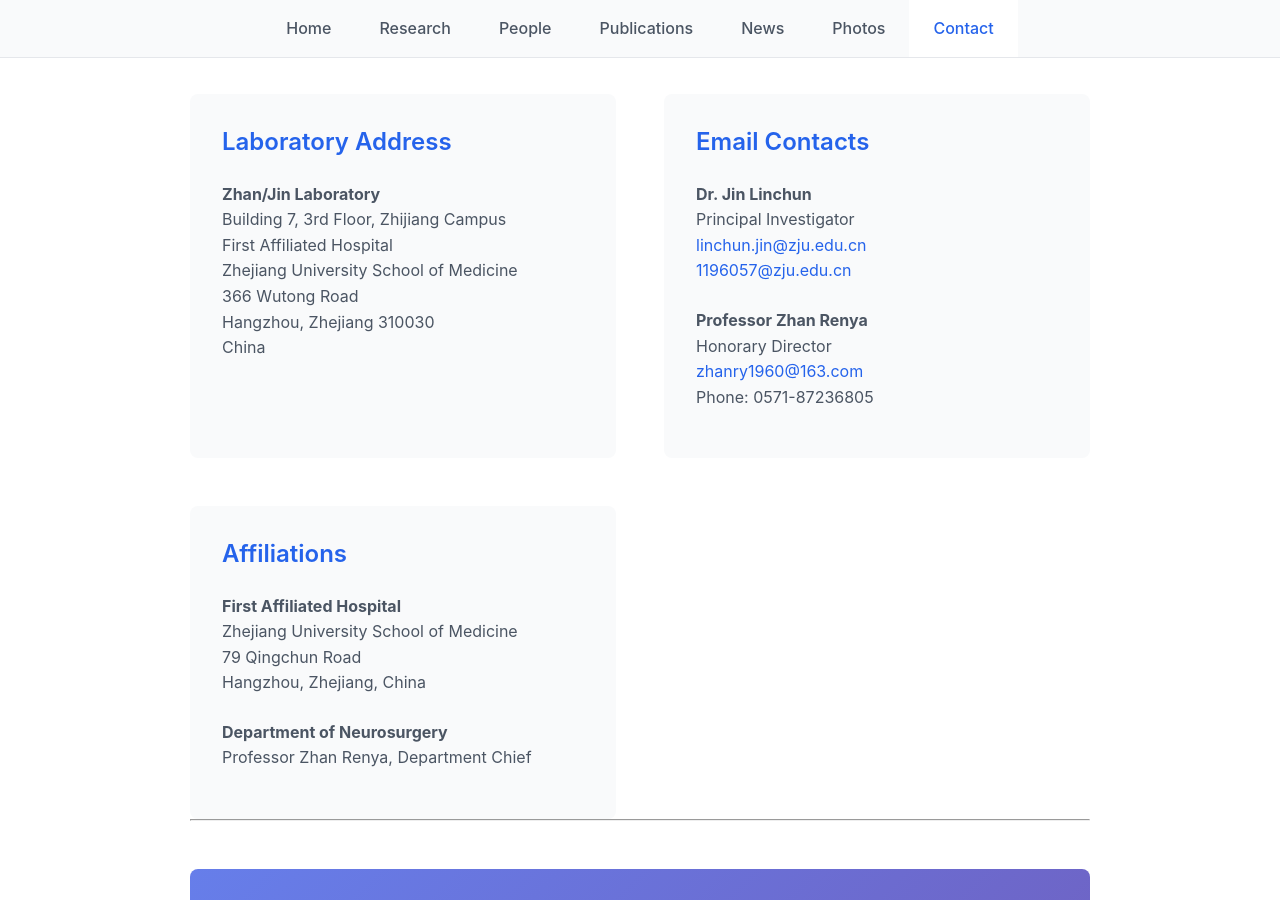
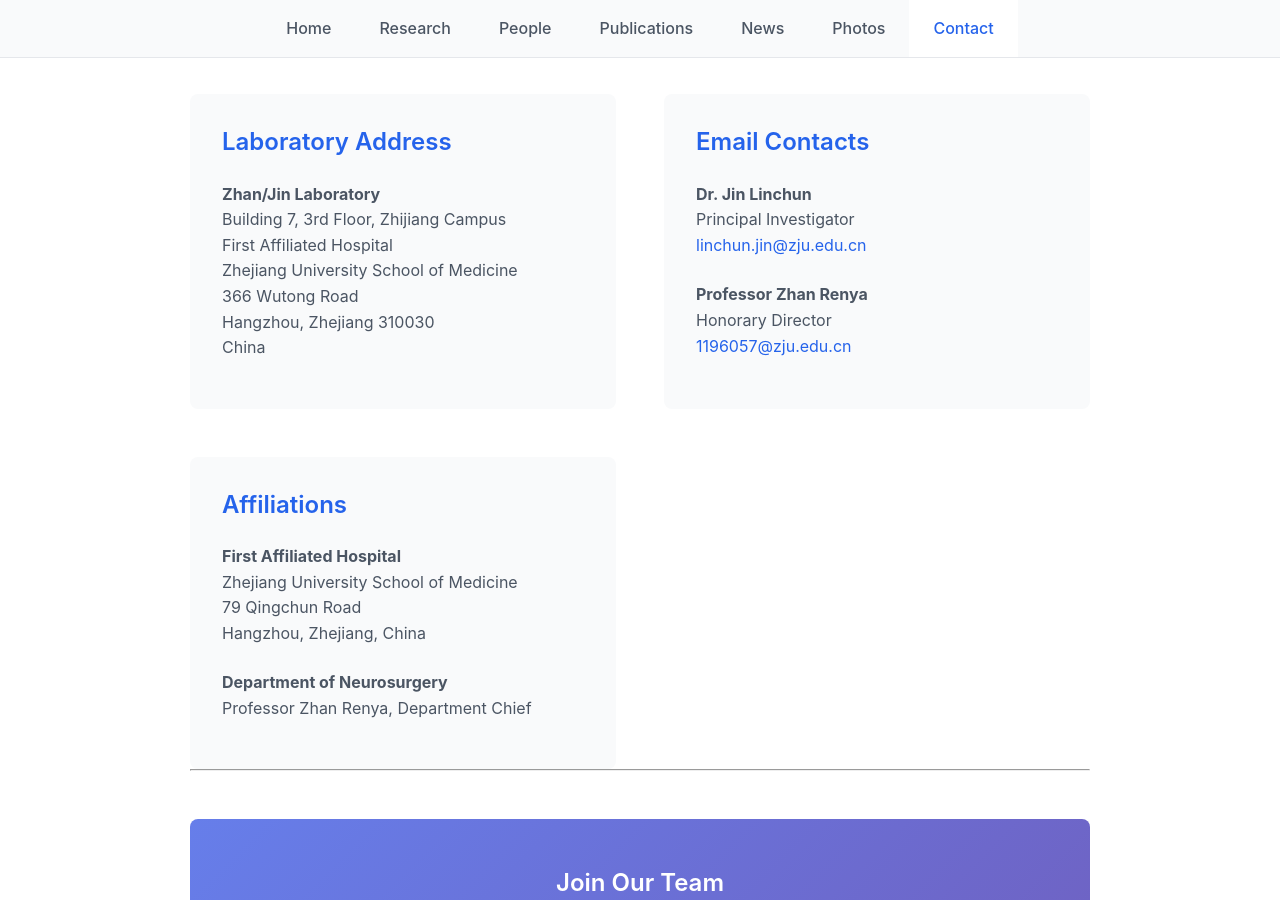
Before and after one commit to Zhan-JinLab/Zhan-JinLab.github.io, a Jekyll site: the page built from contact.md, in a window 1280 px wide and 900 px high, scrolled down 424 px. Built offline with Jekyll 4.4.1, drawn with Linux system fonts in a browser that asks for light colours.

Commit message:
Update contact information and publication links

```diff
--- a/_config.yml
+++ b/_config.yml
@@ -9,8 +9,8 @@ lab:
   name: "Zhan/Jin Laboratory"
   institution: "First Affiliated Hospital, Zhejiang University School of Medicine"
   location: "Building 7, 3rd Floor, Zhijiang Campus, 366 Wutong Road, Hangzhou, Zhejiang 310030, China"
-  email: "1196057@zju.edu.cn"
-  secondary_email: "linchun.jin@zju.edu.cn"
+  email: "linchun.jin@zju.edu.cn"
+  secondary_email: "1196057@zju.edu.cn"
 
 # Build settings
 markdown: kramdown
--- a/_includes/footer.html
+++ b/_includes/footer.html
@@ -12,8 +12,7 @@
             <div class="footer-section">
                 <h3>Contact</h3>
                 <p>
-                    <a href="mailto:{{ site.lab.email }}">{{ site.lab.email }}</a><br>
-                    <a href="mailto:{{ site.lab.secondary_email }}">{{ site.lab.secondary_email }}</a>
+                    <a href="mailto:{{ site.lab.email }}">{{ site.lab.email }}</a>
                 </p>
             </div>
         </div>
--- a/contact.md
+++ b/contact.md
@@ -23,14 +23,12 @@ subtitle: Get in touch with the Zhan/Jin Laboratory
         <p>
             <strong>Dr. Jin Linchun</strong><br>
             Principal Investigator<br>
-            <a href="mailto:linchun.jin@zju.edu.cn">linchun.jin@zju.edu.cn</a><br>
-            <a href="mailto:1196057@zju.edu.cn">1196057@zju.edu.cn</a>
+            <a href="mailto:linchun.jin@zju.edu.cn">linchun.jin@zju.edu.cn</a>
         </p>
         <p style="margin-top: 1.5rem;">
             <strong>Professor Zhan Renya</strong><br>
             Honorary Director<br>
-            <a href="mailto:zhanry1960@163.com">zhanry1960@163.com</a><br>
-            Phone: 0571-87236805
+            <a href="mailto:1196057@zju.edu.cn">1196057@zju.edu.cn</a>
         </p>
     </div>
 
```
Also changed, not shown: people.md (+4 -4 lines), publications.md (+1 -1 lines).
